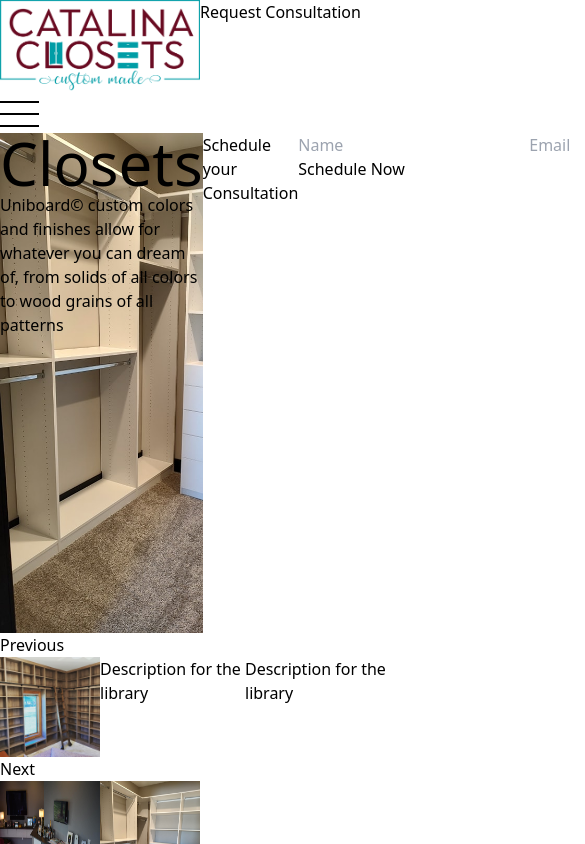
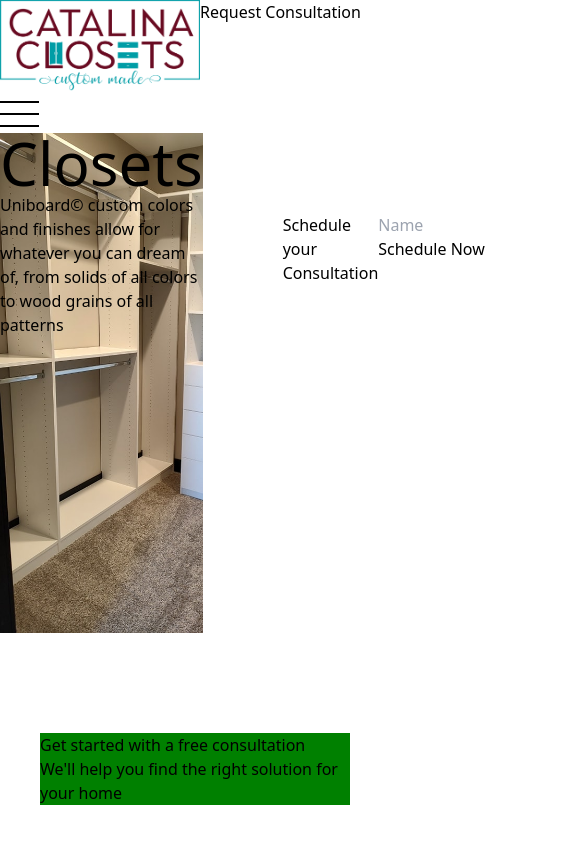
Before and after one commit to lee14k/catalinaclosets2.0, a Next.js app: page /Closets in a window 390 px wide. Shown: the top 844 px of the page, 585 px wide, since content can reach past the window. Built offline with nearby package versions, Linux system fonts and the light colour scheme.

Commit message:
optimizing home page for mobile

```diff
--- a/Components/DesignIdeaSlider.jsx
+++ b/Components/DesignIdeaSlider.jsx
@@ -15,16 +15,27 @@ export default function DesignIdeaSlider({ images, descriptions, header }) {
   return (
     <div>
       <div>
-        <button onClick={prevImage}>Previous</button>
-        <div className="stage">
+        <div className="stage gap-10">
+                  <button onClick={prevImage}><svg xmlns="http://www.w3.org/2000/svg" viewBox="0 0 24 24" fill="currentColor" class="w-6 h-6">
+  <path fill-rule="evenodd" d="M7.72 12.53a.75.75 0 010-1.06l7.5-7.5a.75.75 0 111.06 1.06L9.31 12l6.97 6.97a.75.75 0 11-1.06 1.06l-7.5-7.5z" clip-rule="evenodd" />
+</svg></button>
+
           <img className="currentimage" src={images[currentIdx]} alt={`Slide ${currentIdx}`} />
+                            <button onClick={nextImage}>
+<svg xmlns="http://www.w3.org/2000/svg" viewBox="0 0 24 24" fill="currentColor" class="w-6 h-6">
+  <path fill-rule="evenodd" d="M16.28 11.47a.75.75 0 010 1.06l-7.5 7.5a.75.75 0 01-1.06-1.06L14.69 12 7.72 5.03a.75.75 0 011.06-1.06l7.5 7.5z" clip-rule="evenodd" />
+</svg>
+
+
+ </button>
+
           {/* Display the description corresponding to the current image */}
           <div className='flex flex-col'>
           <h1 className='text-2xl'>{header[currentIdx]}</h1>
           <p>{descriptions[currentIdx]}</p>
+
           </div>
         </div>
-        <button onClick={nextImage}>Next</button>
       </div>
       <div className='flex'>
         <img
--- a/Components/Iconbar.jsx
+++ b/Components/Iconbar.jsx
@@ -19,9 +19,9 @@ export default function Iconbar() {
       icon: SwatchIcon,
     },
   ];
-  return <div >
-    <dl className="grid grid-cols-3 mx-16 my-16">
-        {items.map((item, index) => (
+  return <div className="flex justify-center align-center" >
+    <dl className="grid grid-cols-3 mx-12 my-16 iconcontainer">
+        {items.map((item) => (
             <div className="items-center mx-16">
             <dt>
                 <item.icon className="h-10 w-10 text-pink-800" />
--- a/Components/Leftphoto.jsx
+++ b/Components/Leftphoto.jsx
@@ -5,7 +5,7 @@ export default function Leftphoto ({heading, description}) {
     return (
         <div className="flex flex-col above-xs:flex-row justify-between">
 
-        <div className="mx-40">
+        <div className="mx-40 lefttextcontainer righttextcontainer">
             <h2 className="text-4xl">{heading}</h2>
             <p>{description} </p>
             <button className="mt-5 rounded-md bg-pink-800 px-6 py-3 text-xl font-semibold text-white shadow-sm ">Learn More</button>
--- a/Components/Rightphoto.jsx
+++ b/Components/Rightphoto.jsx
@@ -3,7 +3,7 @@ import Navbar from './Navbar';
 
 export default function Rightphoto ({heading, description}) {
     return (
-        <div className="flex flex-col above-xs:flex-row justify-between">
+        <div className="rightphotocontainer flex flex-col above-xs:flex-row justify-between">
             <div className='flex-shrink-0 mx-auto above-xs:mx-0'>
             <Image
                 src="/homeoffice.jpg"
@@ -12,7 +12,7 @@ export default function Rightphoto ({heading, description}) {
                 height={900}
                 />
             </div>
-        <div className="mx-40">
+        <div className="mx-40 righttextcontainer">
             <h2 className="text-4xl">{heading}</h2>
             <p>{description} </p>
             <button className="mt-5 bg px-6 py-3 text-xl font-semibold shadow-sm border-solid border-pink-800 border-2">Learn More</button>
--- /dev/null
+++ b/Components/Spacecta.jsx
@@ -0,0 +1,8 @@
+export default function spacecta({headlineone, headlinetwo, buttontext}) {
+  return (
+    <div className="grid grid-cols-2">
+  <div>{headlineone}</div>
+  <div>{headlinetwo}</div>
+    </div>
+  )
+}
--- a/pages/Closets.js
+++ b/pages/Closets.js
@@ -5,7 +5,9 @@ import Conbar from "@/Components/Conbar";
 import Footer from "@/Components/Footer";
 import DesignIdeaSlider from '../components/DesignIdeaSlider';
 import Form from "@/Components/Form";
+import Spacecta from "@/Components/Spacecta";
 export default function Closets() {
+
   const accImages = [
     { link: "/bedroom.jpg", header: "Bedroom" },
     { link: "/homeoffice.jpg", header: "Home Office" },
@@ -37,14 +39,23 @@ export default function Closets() {
     <div>
       <Conbar />
       <Navbar />
-      <div className="relative flex">
+      <div className="relative flex width-full">
         <Head
           head="Closets"
           caption="Uniboard© custom colors and finishes allow for whatever you can dream of, from solids of all colors to wood grains of all patterns"
           backgroundImageUrl="/closets.jpg"
         />
-        <Form className="absolute top-20 left-20" />
+        <div className="mx-10 my-20 width-full">
+        <Form />
+        </div>
       </div>
+
+      <div   className="closetcall mx-10 my-10">
+      <Spacecta headlineone="Get started with a free consultation"
+        headlinetwo="We'll help you find the right solution for your home"
+        buttontext="Schedule a free consultation"
+      />
+        </div>
       <DesignIdeaSlider images={images} header={headers} descriptions={descriptions}/>
       <Footer />
     </div>
--- a/styles/globals.css
+++ b/styles/globals.css
@@ -81,6 +81,29 @@
   flex-direction:column;
 }
 
+.gallery {
+grid-template-columns: repeat(1, 1fr); /* Creates 4 equal columns */
+  grid-gap: 20px;
+}
+.righttextcontainer {
+  display:flex;
+  flex-direction:column;
+  justify-content:center;
+  align-items:center;
+  margin-top:50px;
+}
+
+.lefttextcontainer {
+  margin-bottom:50px;
+}
+
+.iconcontainer {
+  grid-template-columns: repeat(1, 1fr) !important;
+  grid-gap: 20px;
+  margin-left:150px;
+    margin-right:200px;
+
+}
 }
 
 .stage {
@@ -93,3 +116,8 @@
 .condrop {
   z-index:2;
 }
+
+.closetcall {
+
+  background-color:green;
+}
```
